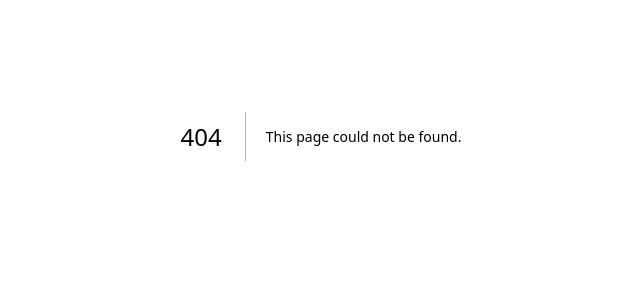
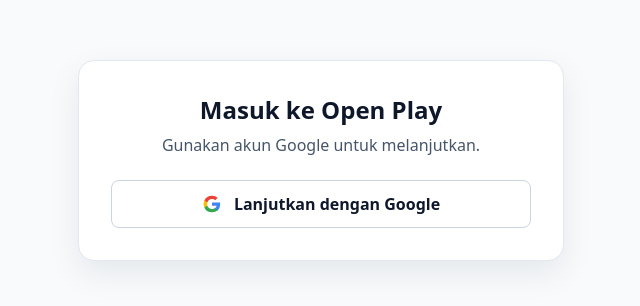
Before and after one commit to leonxlab/MySports, a Next.js app in the folder frontend/: page /login in a window 1280 px wide. Before the commit this address had no page. Shown: the part 264-570 px from the top of the page, without its empty margins (319-959 px from the left). Built offline with nearby package versions, Linux system fonts and the light colour scheme; no server answers.

Commit message:
Add Google-only Supabase login flow

```diff
--- /dev/null
+++ b/frontend/src/app/login/page.tsx
@@ -0,0 +1,5 @@
+import { LoginPage } from "@/modules/accounts/components/LoginPage";
+
+export default function Page() {
+  return <LoginPage />;
+}
--- /dev/null
+++ b/frontend/src/modules/accounts/components/LoginPage.tsx
@@ -0,0 +1,124 @@
+"use client";
+
+import { useState } from "react";
+import { getSupabase } from "@/lib/supabase";
+
+export function LoginPage() {
+  const [isLoading, setIsLoading] = useState(false);
+  const [errorMessage, setErrorMessage] = useState("");
+
+  async function handleGoogleLogin() {
+    setIsLoading(true);
+    setErrorMessage("");
+
+    try {
+      const { error } = await getSupabase().auth.signInWithOAuth({
+        provider: "google",
+        options: {
+          redirectTo: window.location.origin,
+        },
+      });
+
+      if (error) {
+        setErrorMessage(error.message);
+        setIsLoading(false);
+      }
+    } catch (error) {
+      setErrorMessage(
+        error instanceof Error
+          ? error.message
+          : "Tidak dapat memulai login dengan Google. Silakan coba lagi.",
+      );
+      setIsLoading(false);
+    }
+  }
+
+  return (
+    <main
+      style={{
+        alignItems: "center",
+        background: "#f8fafc",
+        display: "flex",
+        justifyContent: "center",
+        minHeight: "100vh",
+        padding: 24,
+      }}
+    >
+      <section
+        aria-labelledby="login-title"
+        style={{
+          background: "#fff",
+          border: "1px solid #e2e8f0",
+          borderRadius: 16,
+          boxShadow: "0 12px 32px rgb(15 23 42 / 8%)",
+          maxWidth: 420,
+          padding: 32,
+          textAlign: "center",
+          width: "100%",
+        }}
+      >
+        <h1 id="login-title" style={{ color: "#0f172a", margin: "0 0 8px" }}>
+          Masuk ke Open Play
+        </h1>
+        <p style={{ color: "#475569", margin: "0 0 24px" }}>
+          Gunakan akun Google untuk melanjutkan.
+        </p>
+        <button
+          disabled={isLoading}
+          onClick={handleGoogleLogin}
+          style={{
+            alignItems: "center",
+            background: "#fff",
+            border: "1px solid #cbd5e1",
+            borderRadius: 8,
+            color: "#0f172a",
+            cursor: isLoading ? "wait" : "pointer",
+            display: "flex",
+            font: "inherit",
+            fontWeight: 600,
+            gap: 12,
+            justifyContent: "center",
+            minHeight: 48,
+            opacity: isLoading ? 0.7 : 1,
+            width: "100%",
+          }}
+          type="button"
+        >
+          <svg
+            aria-hidden="true"
+            height="20"
+            viewBox="0 0 48 48"
+            width="20"
+          >
+            <path
+              d="M43.6 24.5c0-1.4-.1-2.8-.4-4.1H24v7.8h11a9.4 9.4 0 0 1-4.1 6.2v5.1h6.6c3.9-3.6 6.1-8.8 6.1-15Z"
+              fill="#4285F4"
+            />
+            <path
+              d="M24 44c5.5 0 10.1-1.8 13.5-4.8l-6.6-5.1c-1.8 1.2-4.1 2-6.9 2-5.3 0-9.8-3.6-11.4-8.4H5.8v5.2A20 20 0 0 0 24 44Z"
+              fill="#34A853"
+            />
+            <path
+              d="M12.6 27.7a12 12 0 0 1 0-7.4v-5.2H5.8a20 20 0 0 0 0 17.8l6.8-5.2Z"
+              fill="#FBBC05"
+            />
+            <path
+              d="M24 11.9c3 0 5.7 1 7.8 3.1l5.8-5.8A19.4 19.4 0 0 0 24 4 20 20 0 0 0 5.8 15.1l6.8 5.2c1.6-4.8 6.1-8.4 11.4-8.4Z"
+              fill="#EA4335"
+            />
+          </svg>
+          {isLoading ? "Menghubungkan ke Google..." : "Lanjutkan dengan Google"}
+        </button>
+        {errorMessage ? (
+          <p
+            aria-live="polite"
+            role="alert"
+            style={{ color: "#b91c1c", margin: "16px 0 0" }}
+          >
+            Login gagal: {errorMessage}
+          </p>
+        ) : null}
+      </section>
+    </main>
+  );
+}
```
Also changed, not shown: frontend/src/modules/accounts/README.md (added).
